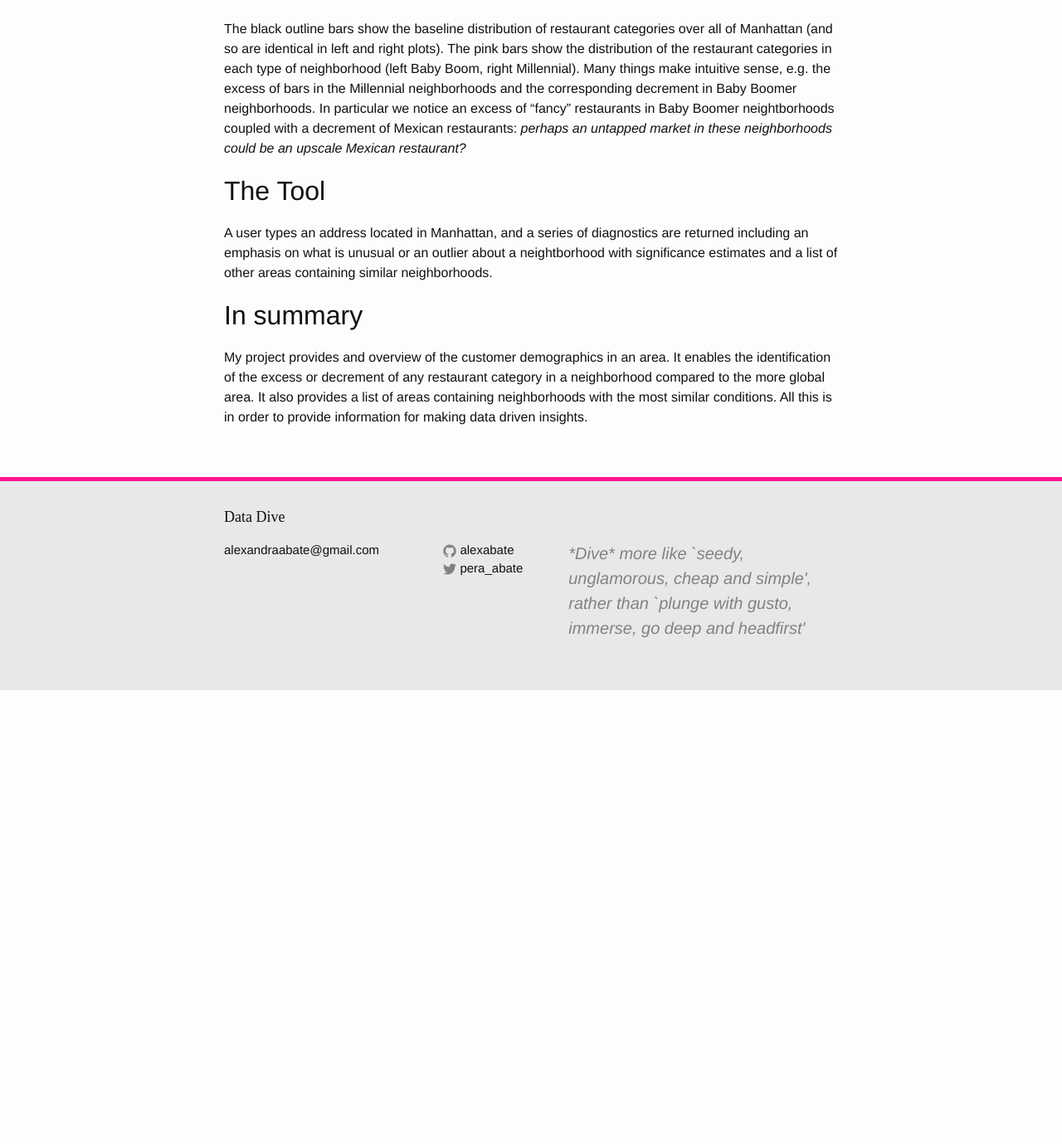
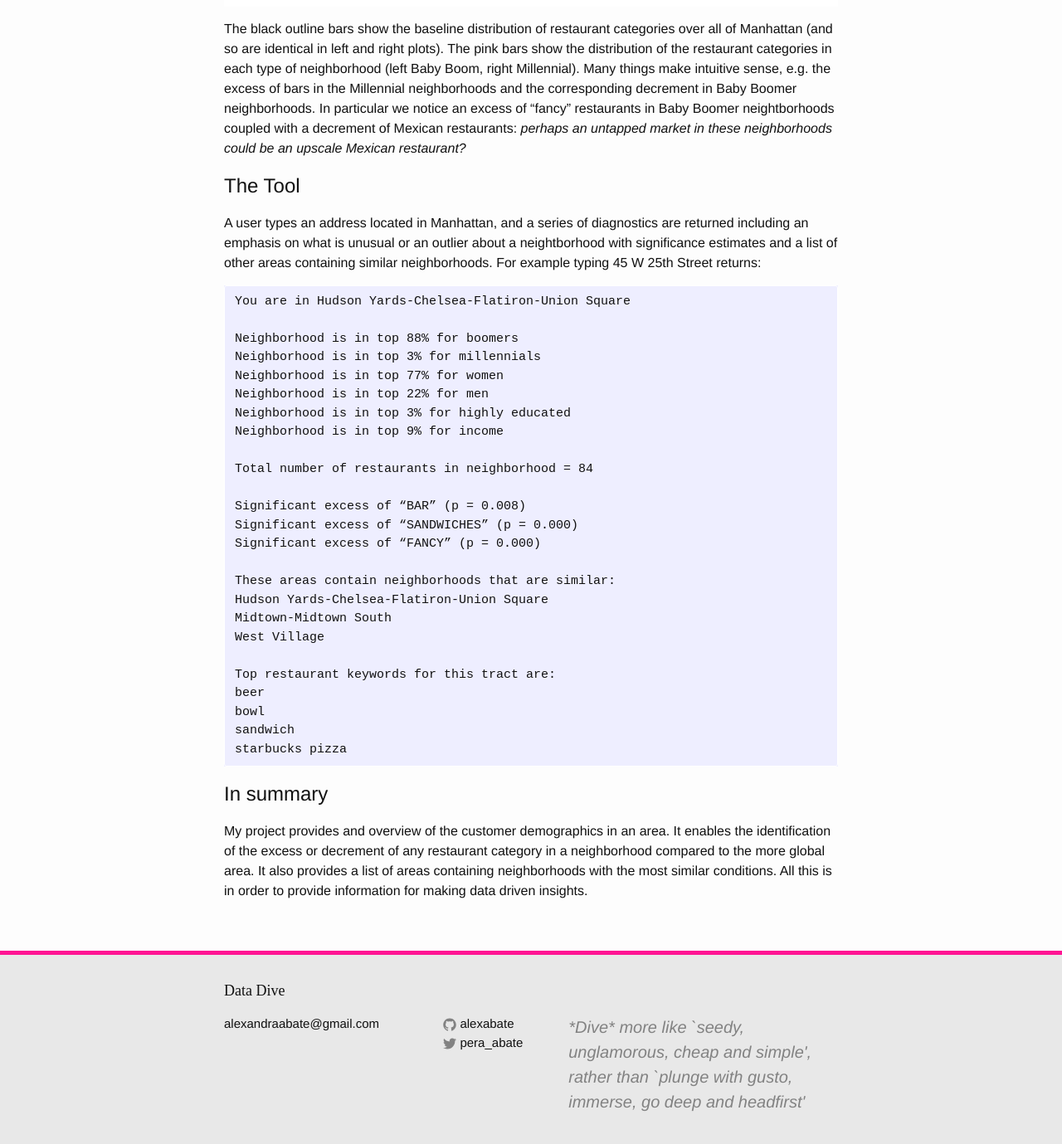
Before and after one commit to alexabate/alexabate.github.io, a Jekyll site: the page built from _posts/2016-10-03-market-insight.md, in a window 1280 px wide and 1400 px high, scrolled down 4542 px. Shown: the top 1379 px of the window at 83% size. Built offline with Jekyll 4.4.1, drawn with Linux system fonts in a browser that asks for light colours; some web fonts are replaced; before the commit the page ends 5374 px from its top, so only the background shows below that.

Commit message:
Update 2016-10-03-market-insight.md

```diff
--- a/_posts/2016-10-03-market-insight.md
+++ b/_posts/2016-10-03-market-insight.md
@@ -77,10 +77,37 @@
 
 The black outline bars show the baseline distribution of restaurant categories over all of Manhattan (and so are identical in left and right plots). The pink bars show the distribution of the restaurant categories in each type of neighborhood (left Baby Boom, right Millennial). Many things make intuitive sense, e.g. the excess of bars in the Millennial neighborhoods and the corresponding decrement in Baby Boomer neighborhoods. In particular we notice an excess of "fancy" restaurants in Baby Boomer neightborhoods coupled with a decrement of Mexican restaurants: *perhaps an untapped market in these neighborhoods could be an upscale Mexican restaurant?*
 
-## The Tool
+# The Tool
 
-A user types an address located in Manhattan, and a series of diagnostics are returned including an emphasis on what is unusual or an outlier about a neightborhood with significance estimates and a list of other areas containing similar neighborhoods.
+A user types an address located in Manhattan, and a series of diagnostics are returned including an emphasis on what is unusual or an outlier about a neightborhood with significance estimates and a list of other areas containing similar neighborhoods. For example typing 45 W 25th Street returns:
 
-## In summary
+    You are in Hudson Yards-Chelsea-Flatiron-Union Square
+
+    Neighborhood is in top 88% for boomers
+    Neighborhood is in top 3% for millennials
+    Neighborhood is in top 77% for women
+    Neighborhood is in top 22% for men
+    Neighborhood is in top 3% for highly educated
+    Neighborhood is in top 9% for income
+
+    Total number of restaurants in neighborhood = 84
+
+    Significant excess of “BAR” (p = 0.008)
+    Significant excess of “SANDWICHES” (p = 0.000)
+    Significant excess of “FANCY” (p = 0.000)
+
+    These areas contain neighborhoods that are similar:
+    Hudson Yards-Chelsea-Flatiron-Union Square
+    Midtown-Midtown South
+    West Village
+
+    Top restaurant keywords for this tract are:
+    beer
+    bowl
+    sandwich
+    starbucks
+pizza
+
+# In summary
 
 My project provides and overview of the customer demographics in an area. It enables the identification of the excess or decrement of any restaurant category in a neighborhood compared to the more global area. It also provides a list of areas containing neighborhoods with the most similar conditions. All this is in order to provide information for making data driven insights.
```
